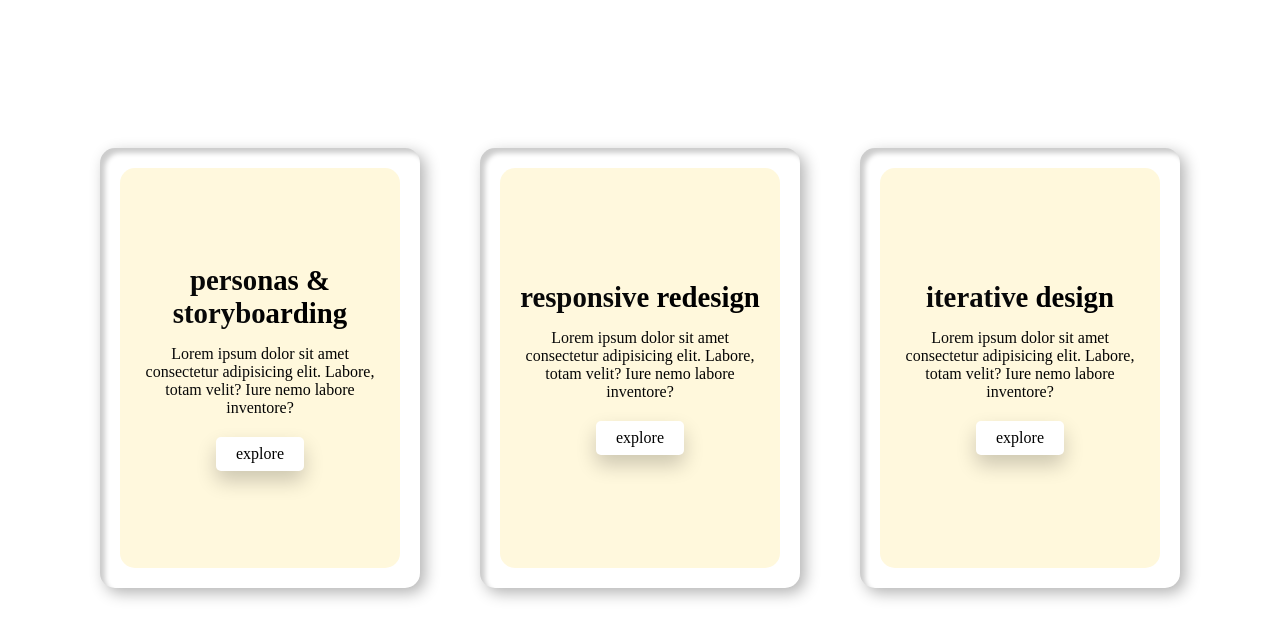
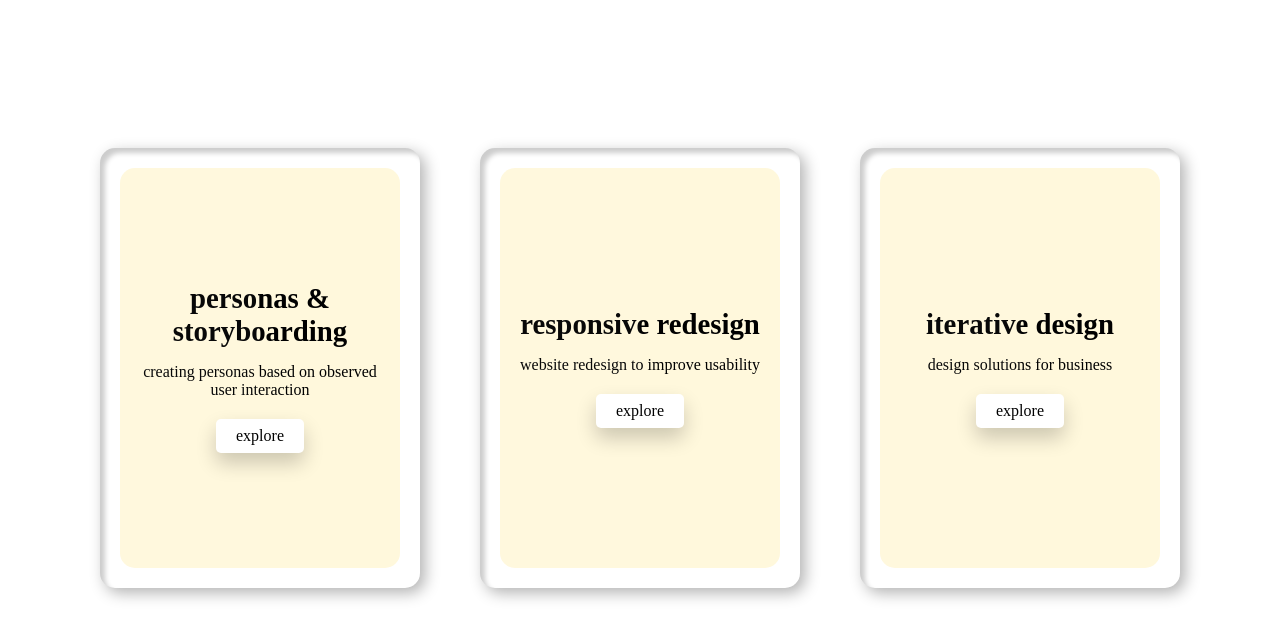
Before and after one commit to giganticbutterfly123/Portfolio, a plain HTML site: page portfolio/index.html in a window 1280 px wide. Shown: the part 102-740 px from the top of the page. Drawn offline with Linux system fonts and the light colour scheme.

Commit message:
card update

```diff
--- a/portfolio/index.html
+++ b/portfolio/index.html
@@ -31,7 +31,7 @@
               <div class="box">
                 <div class="content">
                   <h3>personas & storyboarding</h3>
-                  <p>Lorem ipsum dolor sit amet consectetur adipisicing elit. Labore, totam velit? Iure nemo labore inventore?</p>
+                  <p>creating personas based on observed user interaction</p>
                   <a href="#">explore</a>
                 </div>
               </div>
@@ -41,7 +41,7 @@
               <div class="box">
                 <div class="content">
                   <h3>responsive redesign</h3>
-                  <p>Lorem ipsum dolor sit amet consectetur adipisicing elit. Labore, totam velit? Iure nemo labore inventore?</p>
+                  <p>website redesign to improve usability</p>
                   <a href="#">explore</a>
                 </div>
               </div>
@@ -51,7 +51,7 @@
               <div class="box">
                 <div class="content">
                   <h3>iterative design</h3>
-                  <p>Lorem ipsum dolor sit amet consectetur adipisicing elit. Labore, totam velit? Iure nemo labore inventore?</p>
+                  <p>design solutions for business</p>
                   <a href="#">explore</a>
                 </div>
               </div>
```
